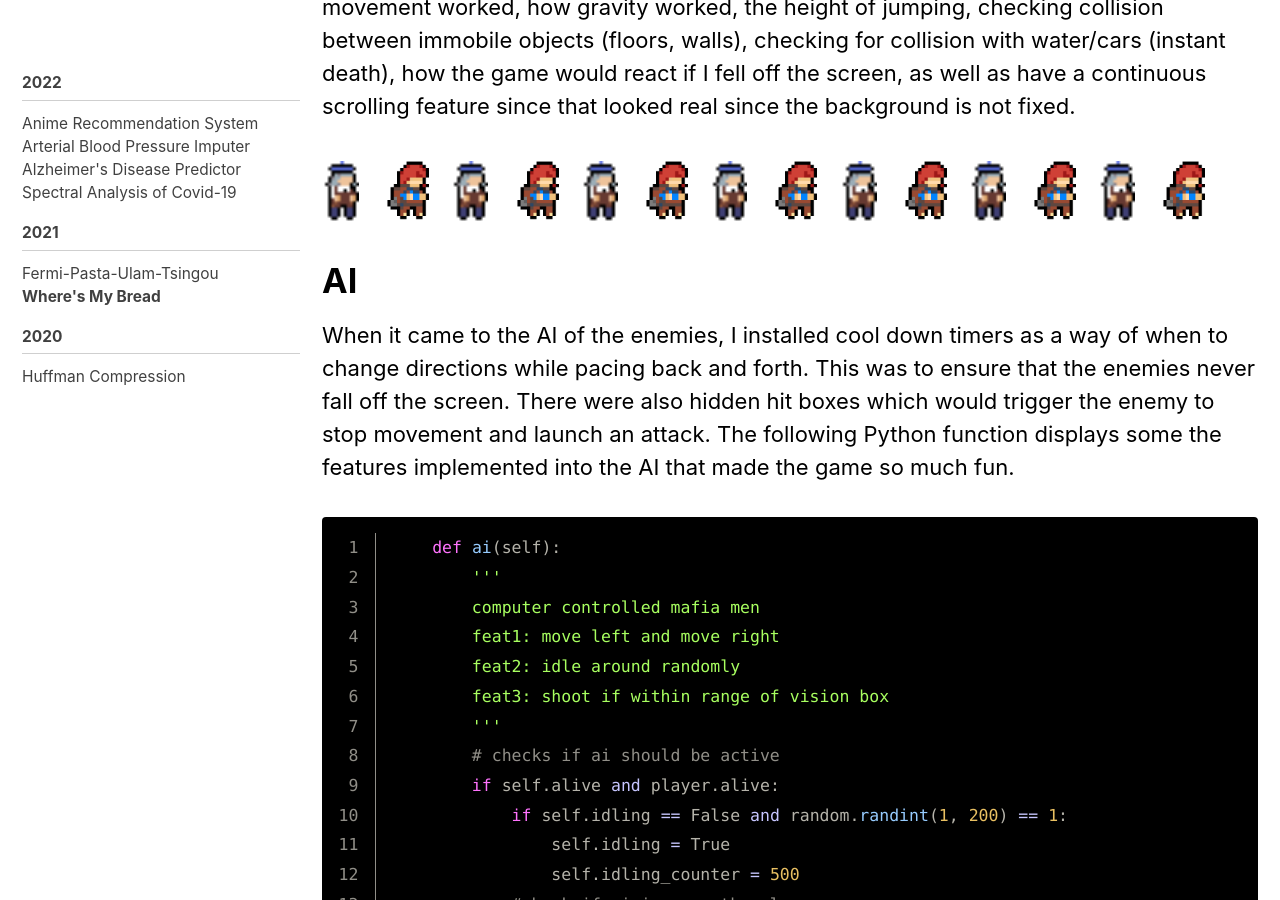
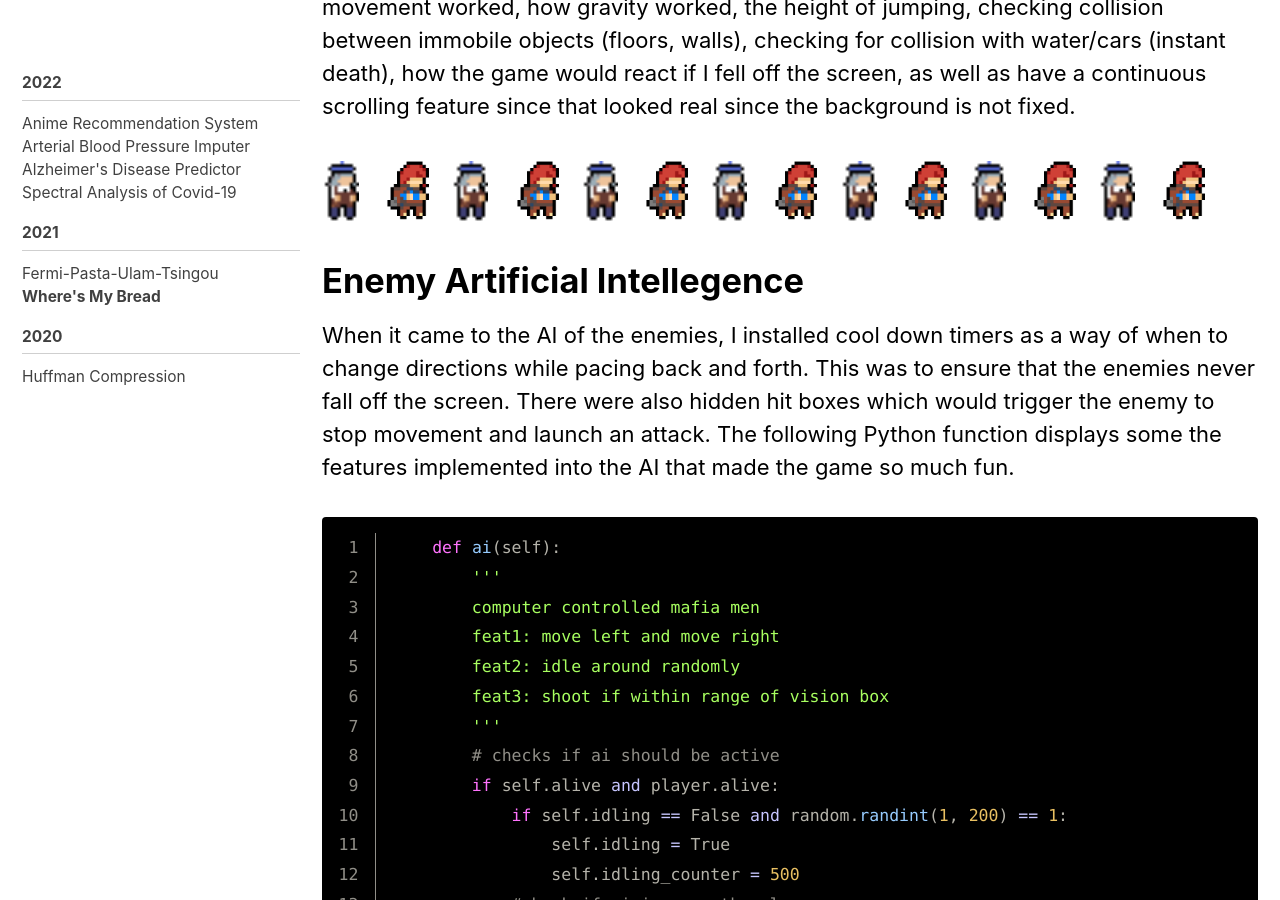
Before and after one commit to Simonlee711/Simonlee711.github.io, a Jekyll site: the page built from _pages/fmb.md, in a window 1280 px wide and 900 px high, scrolled down 5275 px. Built offline with Jekyll 4.4.1, drawn with Linux system fonts in a browser that asks for light colours; cached includes are drawn as plain includes.

Commit message:
fmb page

```diff
--- a/_pages/fmb.md
+++ b/_pages/fmb.md
@@ -198,7 +198,7 @@ In the above code segment just in the movement section alone, I had to engineer
 
 </p>
 
-# AI
+# Enemy Artificial Intellegence
 
 
 When it came to the AI of the enemies, I installed cool down timers as a way of when to change directions while pacing back and forth. This was to ensure that the enemies never fall off the screen. There were also hidden hit boxes which would trigger the enemy to stop movement and launch an attack. The following Python function displays some the features implemented into the AI that made the game so much fun.
```
